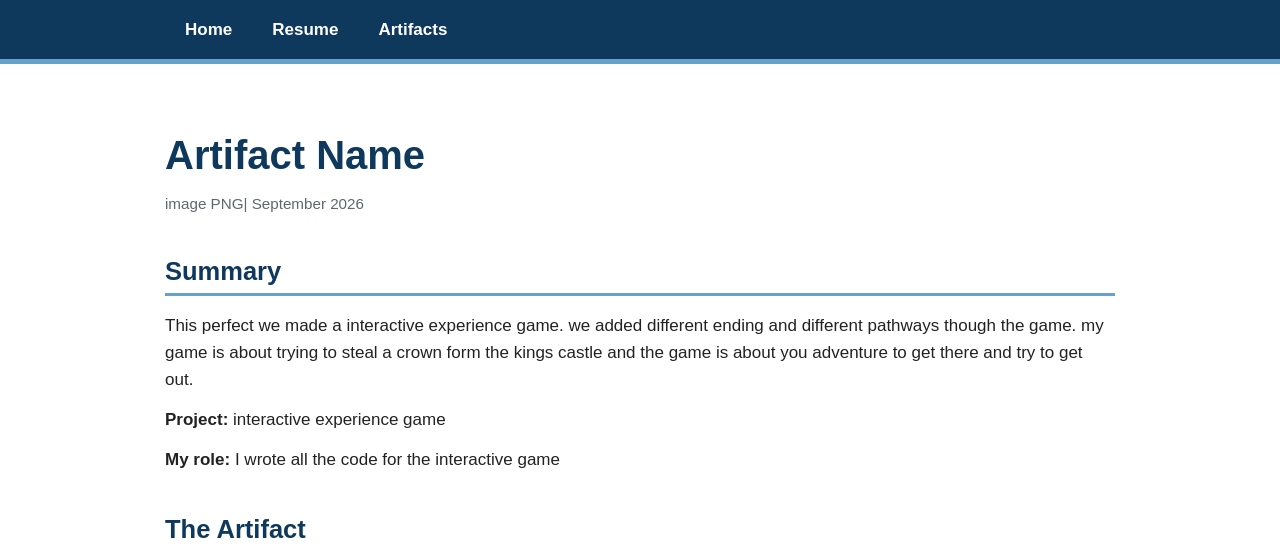
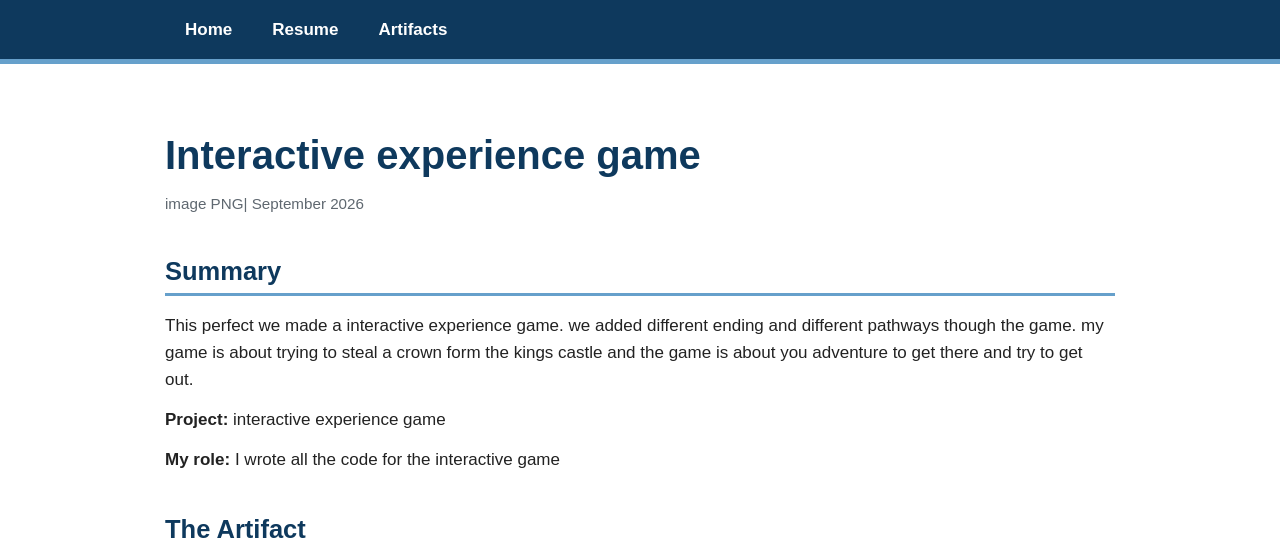
Before and after one commit to Judeaveritt/Apex-portfolio-, a Jekyll site: the page built from artifacts/interactive_experince_game/index.md, in a window 1280 px wide and 900 px high, cut to the strip 0-546 px from the top of the window. Built offline with Jekyll 4.4.1, drawn with Linux system fonts in a browser that asks for light colours.

Commit message:
add name interactive_experience_game

```diff
--- a/artifacts/interactive_experince_game/index.md
+++ b/artifacts/interactive_experince_game/index.md
@@ -3,7 +3,7 @@ layout: default
 title: Steal a Crown interactive experience game
 ---
 
-# Artifact Name
+# Interactive experience game
 
 <p class="artifact-meta">image PNG| September 2026</p>
 
```
